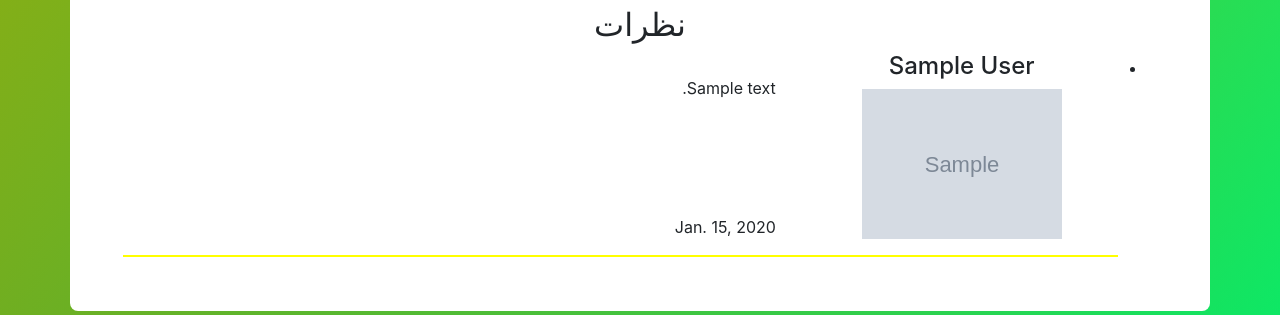
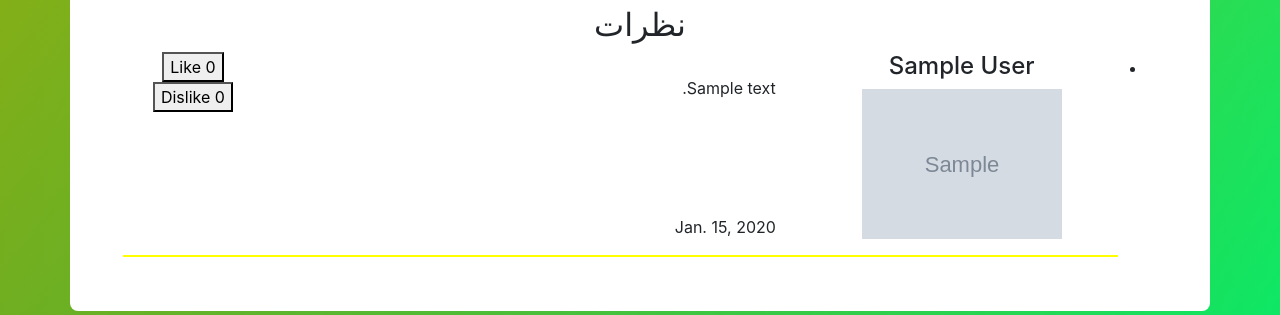
Before and after one commit to kiarashgl/MyAcademy, a Django app: page /entities/professor/1 in a window 1280 px wide. Shown: the part 901-1216 px from the top of the page. Run offline with Django 3.2, Linux system fonts and the light colour scheme; tables that the repository leaves empty hold one stand-in row (values such as "Sample post"); grey boxes marked "Sample" are stand-in pictures; some libraries are stand-ins or nearby versions.

Commit message:
Add like/dislike functionality

```diff
--- a/entities/templates/comment.html
+++ b/entities/templates/comment.html
@@ -9,7 +9,7 @@
 		<img src="{{ picture }}" height="150">
 	</div>
 
-	<div class="col-lg-8 container" style="text-align: right; position: relative;">
+	<div class="col-lg-6 container" style="text-align: right; position: relative;">
 		<div style=" white-space: pre-line;">
 			{{ content }}
 		</div>
@@ -17,6 +17,11 @@
 			{{ date }}
 		</div>
 	</div>
+
+	<div class="col-lg-2 container">
+		<button id="like{{ pk }}" class="like-btn" data-href="{{ like_url }}">Like {{ likes }}</button>
+		<button id="dislike{{ pk }}" class="dislike-btn" data-href="{{ dislike_url }}">Dislike {{ dislikes }}</button>
+	</div>
 </div>
 
 <hr style="border-top: 2px solid yellow;">
--- a/entities/templates/entities/department_detail.html
+++ b/entities/templates/entities/department_detail.html
@@ -40,6 +40,7 @@
 {% endblock %}
 
 {% block custom_scripts %}
+	{{ block.super }}
 	<script>
         Chart.defaults.global.defaultFontSize = 14;
         $.ajax({
--- a/entities/templates/entities/entity_detail.html
+++ b/entities/templates/entities/entity_detail.html
@@ -56,3 +56,106 @@
 	</div>
 
 {% endblock %}
+
+{% block custom_scripts %}
+	{{ block.super }}
+	<script>
+
+        function updateLikeButtons(likeButton, dislikeButton, likes, dislikes, liked, disliked) {
+            likeButton.text("Like " + likes);
+            if (liked) {
+                likeButton.css('color', 'green');
+            } else {
+                likeButton.css('color', 'black');
+            }
+
+            dislikeButton.text("Dislike " + dislikes);
+            if (disliked) {
+                dislikeButton.css('color', 'red');
+            } else {
+                dislikeButton.css('color', 'black');
+            }
+        }
+
+        $(".like-btn").click(function (e) {
+            var this_ = $(this);
+            var url_ = this_.attr("data-href");
+            var partnerButtonID = this.id.replace("like", "dislike");
+
+            var likeButton = this_;
+            var dislikeButton = $("#" + partnerButtonID);
+
+
+            var model_name = "";
+            {% if entity|model_name == 'دانشگاه' %}
+                model_name = "University";
+            {% elif entity|model_name == 'دانشکده' %}
+                model_name = "Department";
+            {% elif entity|model_name == 'استاد' %}
+                model_name = "Professor";
+            {% endif %}
+
+            e.preventDefault();
+            $.ajax({
+                url: url_,
+                method: "GET",
+                data: {
+                    model_name: model_name,
+                },
+                success: function (data) {
+                    var like_number_changes = data.like_count_change;
+                    var dislike_number_changes = data.dislike_count_change;
+
+
+                    var likes = parseInt(likeButton.text().split(" ")[1]) + like_number_changes;
+                    var dislikes = parseInt(dislikeButton.text().split(" ")[1]) + dislike_number_changes;
+
+                    updateLikeButtons(likeButton, dislikeButton, likes, dislikes, data.liked, data.disliked);
+                },
+                error: function (error) {
+                    console.log("ERROR");
+                }
+            });
+        });
+
+        $(".dislike-btn").click(function (e) {
+            var this_ = $(this);
+            var url_ = this_.attr("data-href");
+            var partnerButtonID = this.id.replace("dislike", "like");
+
+            var likeButton = $("#" + partnerButtonID);
+            var dislikeButton = this_;
+
+            var model_name = "";
+            {% if entity|model_name == 'دانشگاه' %}
+                model_name = "University";
+            {% elif entity|model_name == 'دانشکده' %}
+                model_name = "Department";
+            {% elif entity|model_name == 'استاد' %}
+                model_name = "Professor";
+            {% endif %}
+
+            e.preventDefault();
+            $.ajax({
+                url: url_,
+                method: "GET",
+                data: {
+                    model_name: model_name,
+                },
+                success: function (data) {
+                    var like_number_changes = data.like_count_change;
+                    var dislike_number_changes = data.dislike_count_change;
+
+                    var likes = parseInt(likeButton.text().split(" ")[1]) + like_number_changes;
+                    var dislikes = parseInt(dislikeButton.text().split(" ")[1]) + dislike_number_changes;
+
+                    updateLikeButtons(likeButton, dislikeButton, likes, dislikes, data.liked, data.disliked);
+                },
+                error: function (error) {
+                    console.log("ERROR");
+                }
+            });
+        });
+
+	</script>
+{% endblock %}
--- a/entities/templates/entities/professor_detail.html
+++ b/entities/templates/entities/professor_detail.html
@@ -89,6 +89,7 @@
 {% endblock %}
 
 {% block custom_scripts %}
+	{{ block.super }}
 	<script>
         Chart.defaults.global.defaultFontSize = 14;
         $.ajax({
--- a/entities/templates/entities/university_detail.html
+++ b/entities/templates/entities/university_detail.html
@@ -36,6 +36,7 @@
 {% endblock %}
 
 {% block custom_scripts %}
+	{{ block.super }}
 	<script>
         Chart.defaults.global.defaultFontSize = 14;
         $.ajax({
--- a/entities/templatetags/comment_tag.py
+++ b/entities/templatetags/comment_tag.py
@@ -11,4 +11,11 @@ def render_comment(rating):
 		'last_name': rating.user.last_name,
 		'picture': rating.user.profile_picture.url,
 		'date': rating.date,
+		'pk': rating.pk,
+
+		'likes': rating.liked_users.count,
+		'like_url': rating.get_like_url,
+
+		'dislikes': rating.disliked_users.count,
+		'dislike_url': rating.get_dislike_url,
 	}
--- a/ratings/models.py
+++ b/ratings/models.py
@@ -1,5 +1,8 @@
 from django.db import models
+from django.urls import reverse_lazy
+
 from .widgets import RatingStars
+from MyAcademy.settings import AUTH_USER_MODEL
 
 
 class RatingReaction(models.Model):
@@ -57,9 +60,25 @@ class RatingField(models.IntegerField):
 
 
 class Rating(models.Model):
-	user = models.ForeignKey('accounts.User', verbose_name='کاربر', on_delete=models.CASCADE)
+	user = models.ForeignKey(AUTH_USER_MODEL, verbose_name='کاربر', on_delete=models.CASCADE)
 	comment = models.TextField(verbose_name='نظر', blank=True)
 	date = models.DateField(auto_now=True, verbose_name='تاریخ')
+
+	# https://docs.djangoproject.com/en/dev/topics/db/models/#be-careful-with-related-name
+	liked_users = models.ManyToManyField(AUTH_USER_MODEL,
+										 blank=True,
+										 related_name='%(app_label)s_%(class)s_likes')
+	disliked_users = models.ManyToManyField(AUTH_USER_MODEL,
+											blank=True,
+											related_name='%(app_label)s_%(class)s_dislikes')
+
+	@property
+	def get_like_url(self):
+		return reverse_lazy('ratings:comment_like', kwargs={"pk": self.pk})
+
+	@property
+	def get_dislike_url(self):
+		return reverse_lazy('ratings:comment_dislike', kwargs={"pk": self.pk})
 
 	class Meta:
 		abstract = True
--- a/ratings/urls.py
+++ b/ratings/urls.py
@@ -11,4 +11,6 @@ urlpatterns = [
 	path('api/department/<int:pk>', views.DepartmentRatingData.as_view(), name='department_rating_data'),
 	path('api/university/<int:pk>', views.UniversityRatingData.as_view(), name='university_rating_data'),
 
+	path('api/comment/<int:pk>/like', views.CommentToggleLikeAPI.as_view(), name='comment_like'),
+	path('api/comment/<int:pk>/dislike', views.CommentToggleDislikeAPI.as_view(), name='comment_dislike'),
 ]
--- a/ratings/views.py
+++ b/ratings/views.py
@@ -11,6 +11,7 @@ from .forms import ProfRatingForm, DeptRatingForm, UniRatingForm
 
 from rest_framework.views import APIView
 from rest_framework.response import Response
+from rest_framework import authentication, permissions
 
 from django.db.models import Avg, Count, Max, Min, Q
 
@@ -207,3 +208,86 @@ class UniversityRatingData(APIView):
 			}
 
 		return Response(data)
+
+
+class CommentToggleLikeAPI(APIView):
+	authentication_classes = [authentication.SessionAuthentication]
+	permission_classes = [permissions.IsAuthenticated]
+
+	def get(self, request, pk):
+		model_name = dict(request.GET)["model_name"][0]
+		rating_model = None
+		if model_name == "Professor":
+			rating_model = ProfRating
+		elif model_name == "Department":
+			rating_model = DeptRating
+		elif model_name == "University":
+			rating_model = UniRating
+
+		rating = rating_model.objects.get(pk=pk)
+		user = request.user
+
+		dislike_count_change = 0
+
+		if user in rating.disliked_users.all():
+			rating.disliked_users.remove(user)
+			dislike_count_change = -1
+
+		liked = False
+		if user not in rating.liked_users.all():
+			rating.liked_users.add(user)
+			liked = True
+			like_count_change = 1
+		else:
+			rating.liked_users.remove(user)
+			like_count_change = -1
+
+		data = {
+			'liked': liked,
+			'like_count_change': like_count_change,
+			'disliked': False,
+			'dislike_count_change': dislike_count_change
+		}
+
+		return Response(data)
+
+
+class CommentToggleDislikeAPI(APIView):
+	authentication_classes = [authentication.SessionAuthentication]
+	permission_classes = [permissions.IsAuthenticated]
+
+	def get(self, request, pk):
+		model_name = dict(request.GET)["model_name"][0]
+		rating_model = None
+		if model_name == "Professor":
+			rating_model = ProfRating
+		elif model_name == "Department":
+			rating_model = DeptRating
+		elif model_name == "University":
+			rating_model = UniRating
+
+		rating = rating_model.objects.get(pk=pk)
+		user = request.user
+
+		like_count_change = 0
+		if user in rating.liked_users.all():
+			rating.liked_users.remove(user)
+			like_count_change = -1
+
+		disliked = False
+		if user not in rating.disliked_users.all():
+			rating.disliked_users.add(user)
+			disliked = True
+			dislike_count_change = 1
+		else:
+			rating.disliked_users.remove(user)
+			dislike_count_change = -1
+
+		data = {
+			'liked': False,
+			'like_count_change': like_count_change,
+			'disliked': disliked,
+			'dislike_count_change': dislike_count_change,
+		}
+
+		return Response(data)
```
Also changed, not shown: ratings/migrations/0006_auto_20200608_2037.py (added).
